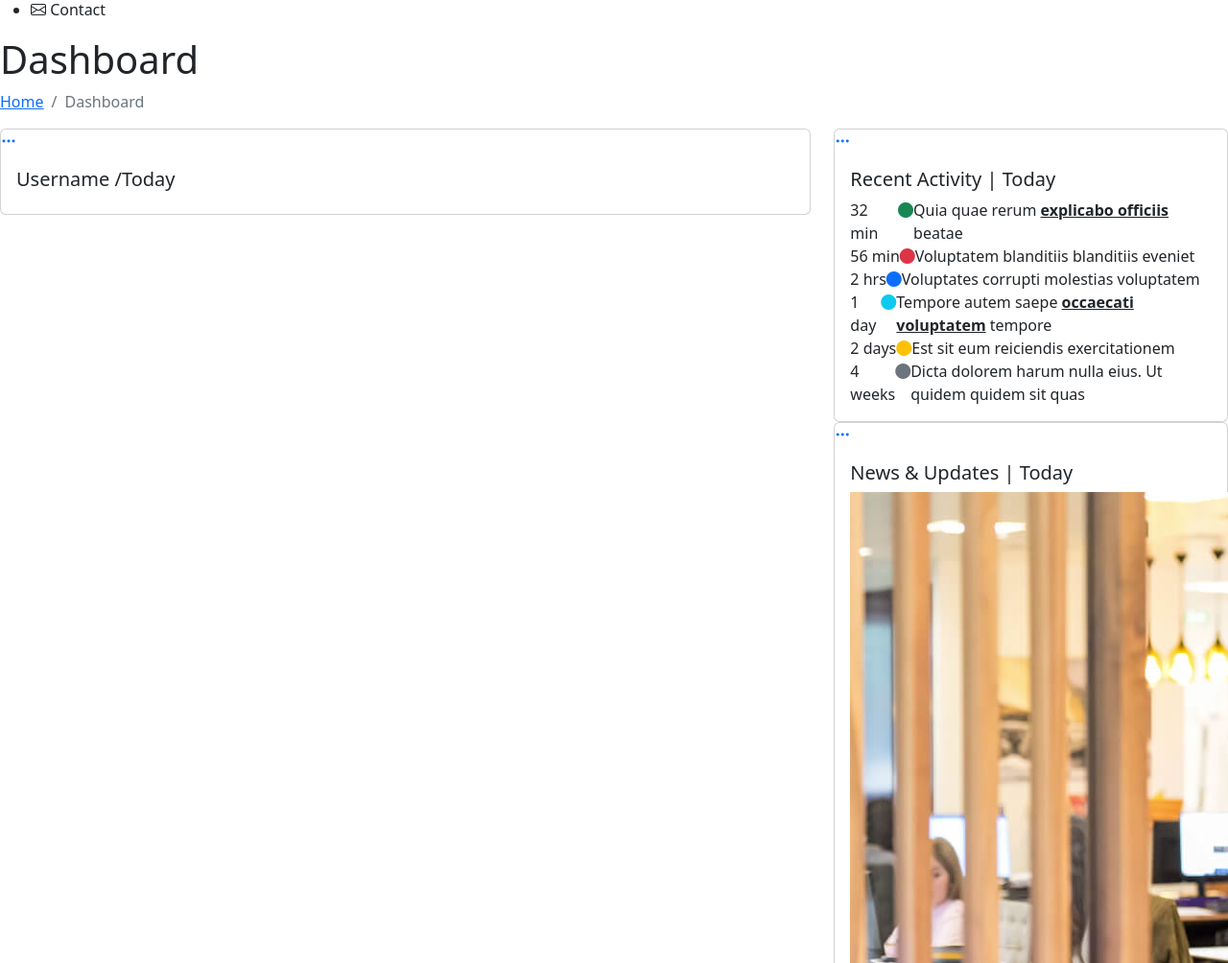
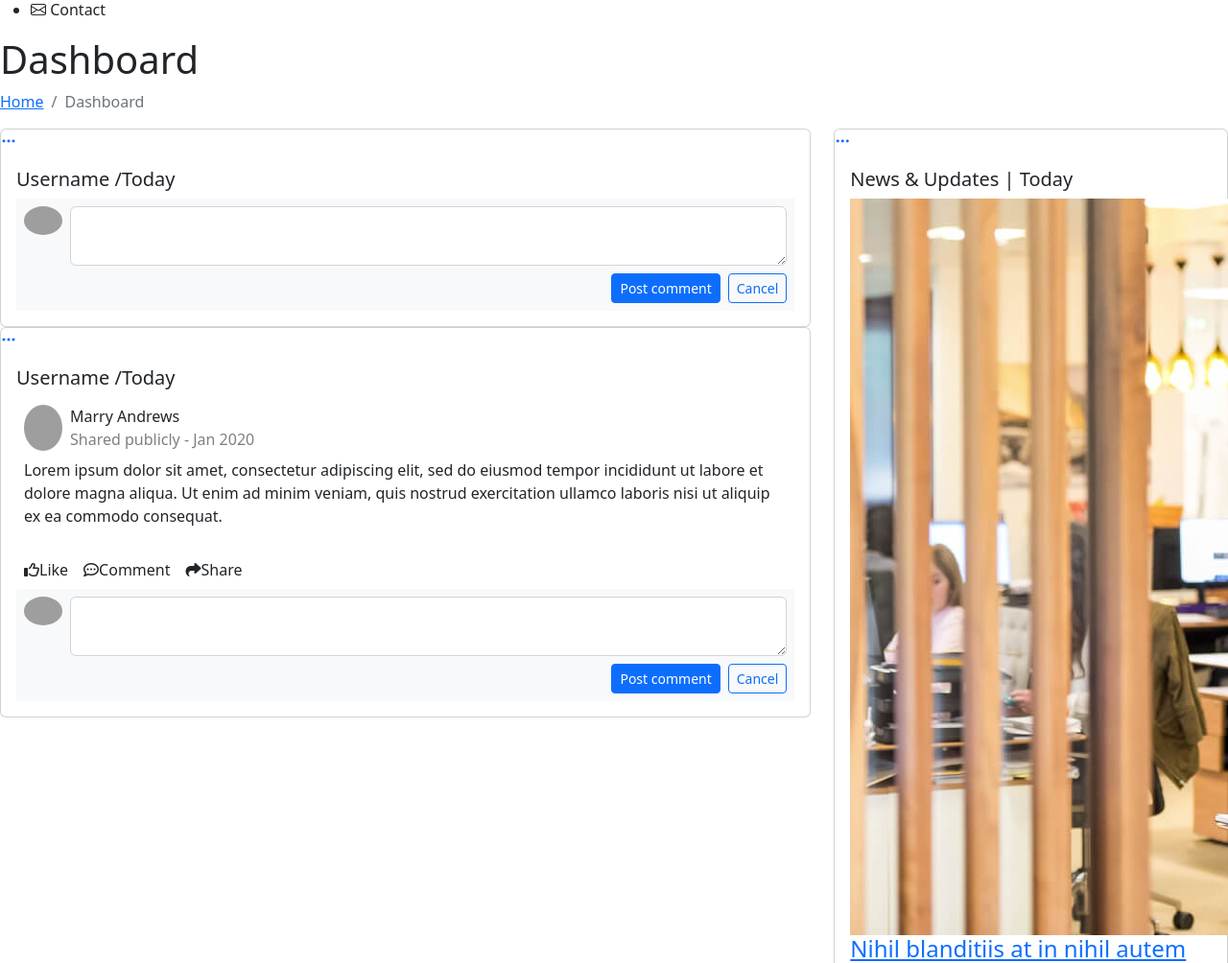
Before and after one commit to sahilkamate03/AIT-Alumni, a Flask app: page / in a window 1280 px wide; the page is wider, and only the part inside the window is pictured. Shown: the part 122-1126 px from the top of that part at 96% size. Run offline with Flask 2, Linux system fonts and the light colour scheme; some libraries are stand-ins or nearby versions; grey boxes are pictures that could not be loaded.

Commit message:
post view, create added

```diff
--- a/ait/routes.py
+++ b/ait/routes.py
@@ -1,6 +1,10 @@
-from flask import  render_template, url_for, redirect
+from flask import  render_template, url_for, redirect, jsonify
+
+import json
+
+from ait import app
 from ait.models import User, Post
-from ait import app
+
 
 @app.route('/')
 def home():
@@ -13,3 +17,11 @@ def login():
 @app.route('/register')
 def register():
     return render_template('./auth_page/pages-register.html', title = 'Register')
+
+@app.route('/get_post')
+def get_post():
+    view_post = render_template(
+        './post/view_post.html')
+
+    data = {'remain': view_post}
+    return jsonify(data)
--- /dev/null
+++ b/ait/static/assets/js/home.js
@@ -0,0 +1,19 @@
+// get todo starts
+function get_post() {
+    $.ajax({
+        type: 'GET',
+        url: '/get_post',
+        success: successFn,
+        error: errorFn
+    })
+
+    function successFn(result) {
+        $(".create_post").html(result['remain'])
+        $(".view_post").html(result['complete'])
+    }
+
+    function errorFn(xhr) {
+        console.log('Error: ', xhr)
+    }
+}
+// get todo ends
--- a/ait/templates/home.html
+++ b/ait/templates/home.html
@@ -64,7 +64,7 @@
       <!-- Left side columns -->
       <div class="col-lg-8">
         <div class="row">
-          <!-- Reports -->
+          <!-- View Post-->
           <div class="col-12">
             <div class="card">
 
@@ -84,75 +84,30 @@
               <div class="card-body">
                 <h5 class="card-title">Username <span>/Today</span></h5>
 
-                <!-- Line Chart -->
-                <div id="reportsChart"></div>
-
-                <script>
-                  document.addEventListener("DOMContentLoaded", () => {
-                    new ApexCharts(document.querySelector("#reportsChart"), {
-                      series: [{
-                        name: 'Sales',
-                        data: [31, 40, 28, 51, 42, 82, 56],
-                      }, {
-                        name: 'Revenue',
-                        data: [11, 32, 45, 32, 34, 52, 41]
-                      }, {
-                        name: 'Customers',
-                        data: [15, 11, 32, 18, 9, 24, 11]
-                      }],
-                      chart: {
-                        height: 350,
-                        type: 'area',
-                        toolbar: {
-                          show: false
-                        },
-                      },
-                      markers: {
-                        size: 4
-                      },
-                      colors: ['#4154f1', '#2eca6a', '#ff771d'],
-                      fill: {
-                        type: "gradient",
-                        gradient: {
-                          shadeIntensity: 1,
-                          opacityFrom: 0.3,
-                          opacityTo: 0.4,
-                          stops: [0, 90, 100]
-                        }
-                      },
-                      dataLabels: {
-                        enabled: false
-                      },
-                      stroke: {
-                        curve: 'smooth',
-                        width: 2
-                      },
-                      xaxis: {
-                        type: 'datetime',
-                        categories: ["2018-09-19T00:00:00.000Z", "2018-09-19T01:30:00.000Z", "2018-09-19T02:30:00.000Z", "2018-09-19T03:30:00.000Z", "2018-09-19T04:30:00.000Z", "2018-09-19T05:30:00.000Z", "2018-09-19T06:30:00.000Z"]
-                      },
-                      tooltip: {
-                        x: {
-                          format: 'dd/MM/yy HH:mm'
-                        },
-                      }
-                    }).render();
-                  });
-                </script>
-                <!-- End Line Chart -->
+                <!-- view post box start -->
+                <div class="d-flex flex-column comment-section">
+                  <div class="bg-light p-2">
+                    <div class="d-flex flex-row align-items-start"><img class="rounded-circle me-2"
+                        src="https://i.imgur.com/RpzrMR2.jpg" width="40">
+                      <textarea class="form-control ml-1 shadow-none textarea">
+                      </textarea>
+                    </div>
+                    <div class="mt-2 text-right d-flex justify-content-end"><button
+                        class="btn btn-primary btn-sm shadow-none me-2" type="button">Post comment</button><button
+                        class="btn btn-outline-primary btn-sm ml-1 shadow-none" type="button">Cancel</button>
+                    </div>
+                  </div>
+                </div>
+                <!-- view  box ends -->
 
               </div>
+            </div>
+          </div><!-- End Create Post -->
 
-            </div>
-          </div><!-- End Reports -->
-        </div>
-      </div><!-- End Left side columns -->
+          <!-- View Post-->
+          <div class="col-12">
+            <div class="card">
 
-      <!-- Right side columns -->
-      <div class="col-lg-4">
-
-        <!-- Recent Activity -->
-        <div class="card">
               <div class="filter">
                 <a class="icon" href="#" data-bs-toggle="dropdown"><i class="bi bi-three-dots"></i></a>
                 <ul class="dropdown-menu dropdown-menu-end dropdown-menu-arrow">
@@ -167,65 +122,58 @@
               </div>
 
               <div class="card-body">
-            <h5 class="card-title">Recent Activity <span>| Today</span></h5>
+                <h5 class="card-title">Username <span>/Today</span></h5>
 
-            <div class="activity">
+                <!-- view post box start -->
 
-              <div class="activity-item d-flex">
-                <div class="activite-label">32 min</div>
-                <i class='bi bi-circle-fill activity-badge text-success align-self-start'></i>
-                <div class="activity-content">
-                  Quia quae rerum <a href="#" class="fw-bold text-dark">explicabo officiis</a> beatae
+
+                <div class="d-flex flex-column comment-section">
+                  <div class="bg-white p-2">
+                    <div class="d-flex flex-row user-info "><img class="rounded-circle me-2"
+                        src="https://i.imgur.com/RpzrMR2.jpg" width="40">
+
+                      <div class="d-flex flex-column justify-content-start ml-2 "><span
+                          class="d-block font-weight-bold name">Marry Andrews</span><span
+                          class="date text-black-50">Shared publicly - Jan 2020</span></div>
                     </div>
-              </div><!-- End activity item-->
+                    <div class="mt-2">
+                      <p class="comment-text">Lorem ipsum dolor sit amet, consectetur adipiscing elit, sed do
+                        eiusmod tempor incididunt ut labore et dolore magna aliqua. Ut enim ad minim veniam, quis
+                        nostrud exercitation ullamco laboris nisi ut aliquip ex ea commodo consequat.</p>
+                    </div>
+                  </div>
+                  <div class="bg-white">
+                    <div class="d-flex flex-row fs-12">
+                      <div class="like p-2 cursor"><i class="fa fa-thumbs-o-up"></i><span class="ml-1">Like</span>
+                      </div>
+                      <div class="like p-2 cursor"><i class="fa fa-commenting-o"></i><span class="ml-1">Comment</span>
+                      </div>
+                      <div class="like p-2 cursor"><i class="fa fa-share"></i><span class="ml-1">Share</span>
+                      </div>
+                    </div>
+                  </div>
+                  <div class="bg-light p-2">
+                    <div class="d-flex flex-row align-items-start"><img class="rounded-circle me-2"
+                        src="https://i.imgur.com/RpzrMR2.jpg" width="40"><textarea
+                        class="form-control ml-1 shadow-none textarea"></textarea></div>
+                    <div class="mt-2 text-right d-flex justify-content-end"><button
+                        class="btn btn-primary btn-sm shadow-none me-2" type="button">Post comment</button><button
+                        class="btn btn-outline-primary btn-sm ml-1 shadow-none" type="button">Cancel</button>
+                    </div>
+                  </div>
+                </div>
 
-              <div class="activity-item d-flex">
-                <div class="activite-label">56 min</div>
-                <i class='bi bi-circle-fill activity-badge text-danger align-self-start'></i>
-                <div class="activity-content">
-                  Voluptatem blanditiis blanditiis eveniet
-                </div>
-              </div><!-- End activity item-->
 
-              <div class="activity-item d-flex">
-                <div class="activite-label">2 hrs</div>
-                <i class='bi bi-circle-fill activity-badge text-primary align-self-start'></i>
-                <div class="activity-content">
-                  Voluptates corrupti molestias voluptatem
-                </div>
-              </div><!-- End activity item-->
-
-              <div class="activity-item d-flex">
-                <div class="activite-label">1 day</div>
-                <i class='bi bi-circle-fill activity-badge text-info align-self-start'></i>
-                <div class="activity-content">
-                  Tempore autem saepe <a href="#" class="fw-bold text-dark">occaecati voluptatem</a> tempore
-                </div>
-              </div><!-- End activity item-->
-
-              <div class="activity-item d-flex">
-                <div class="activite-label">2 days</div>
-                <i class='bi bi-circle-fill activity-badge text-warning align-self-start'></i>
-                <div class="activity-content">
-                  Est sit eum reiciendis exercitationem
-                </div>
-              </div><!-- End activity item-->
-
-              <div class="activity-item d-flex">
-                <div class="activite-label">4 weeks</div>
-                <i class='bi bi-circle-fill activity-badge text-muted align-self-start'></i>
-                <div class="activity-content">
-                  Dicta dolorem harum nulla eius. Ut quidem quidem sit quas
-                </div>
-              </div><!-- End activity item-->
+                <!-- view post box ends -->
 
               </div>
+            </div>
+          </div><!-- End View Post -->
+        </div>
+      </div><!-- End Left side columns -->
 
-          </div>
-        </div><!-- End Recent Activity -->
-
-
-
+      <!-- Right side columns -->
+      <div class="col-lg-4">
         <!-- News & Updates Traffic -->
         <div class="card">
           <div class="filter">
@@ -287,4 +235,6 @@
 
 </main><!-- End #main -->
 
+<!-- home js starts -->
+<script src="{{ url_for('static', filename = 'assets/js/home.js' ) }}"></script>
 {% endblock content%}}
--- a/ait/templates/layout/base.html
+++ b/ait/templates/layout/base.html
@@ -37,6 +37,9 @@
 
     <!-- Template Main CSS File -->
     <link href="{{ url_for('static', filename='assets/css/style.css') }}" rel="stylesheet">
+
+    <!-- Font Awesome -->
+    <script src="https://kit.fontawesome.com/998b34ac07.js" crossorigin="anonymous"></script>
 
 </head>
 
```
Lines whose indentation alone changed are shown as unchanged.
